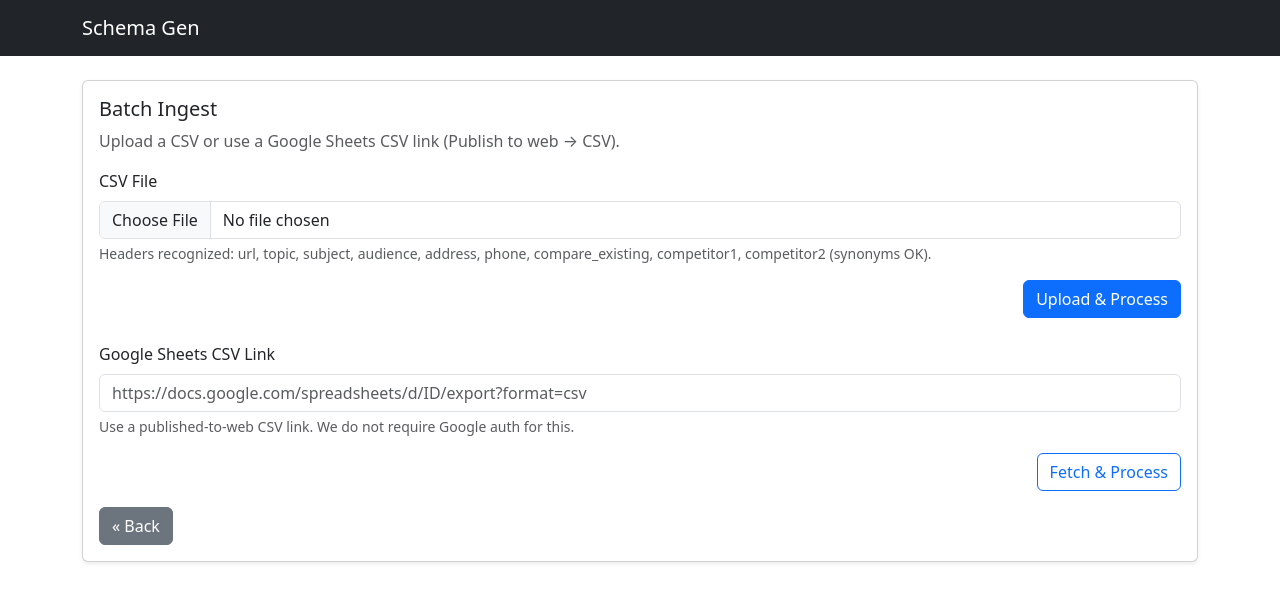
After one commit to jskaller/schema-gen, a FastAPI app: template app/web/templates/batch.html in a window 1280 px wide. The commit adds this page. Shown: the top 602 px of the page. Run offline with FastAPI, Linux system fonts and the light colour scheme; the template is opened without the code that fills it, so the values that code supplies are empty.

Commit message:
feat: (05) batch ingest via CSV or Google Sheets CSV link

```diff
--- a/app/main.py
+++ b/app/main.py
@@ -1,13 +1,12 @@
 
-from fastapi import FastAPI, Request, Form
+from fastapi import FastAPI, Request, Form, UploadFile, File
 from fastapi.responses import HTMLResponse, RedirectResponse, StreamingResponse, Response
 from fastapi.templating import Jinja2Templates
 from starlette.datastructures import URL
+import io, csv, json
+import httpx
 
-import io, csv, json, re
-from urllib.parse import urlparse
-from datetime import datetime
-
+from app.services.csv_ingest import parse_csv
 from app.services.fetch import fetch_url
 from app.services.extract import extract_clean_text
 from app.services.ai import get_provider, GenerationInputs
@@ -19,21 +18,33 @@ from app.services.jsonld_extract import extract_onpage_jsonld
 from app.services.compare import summarize_scores, pick_primary_by_type
 
 from pathlib import Path
+from datetime import datetime
+from urllib.parse import urlparse
+
 hospital_schema = Path("app/schemas/hospital.schema.json").read_text()
 
-app = FastAPI(title="Schema Gen", version="0.5.0")
+app = FastAPI(title="Schema Gen", version="0.6.0")
 templates = Jinja2Templates(directory="app/web/templates")
 
 @app.get("/", response_class=HTMLResponse)
 async def index(request: Request, ok: str | None = None, error: str | None = None):
     return templates.TemplateResponse("index.html", {"request": request, "ok": ok, "error": error})
 
-def _safe_filename_from_url(url: str, prefix: str, ext: str) -> str:
-    host = urlparse(url).netloc.replace(":", "_")
-    ts = datetime.utcnow().strftime("%Y%m%d-%H%M%S")
-    return f"{prefix}-{host}-{ts}.{ext}"
+@app.get("/batch", response_class=HTMLResponse)
+async def batch_page(request: Request, error: str | None = None, warnings: list[str] | None = None):
+    return templates.TemplateResponse("batch.html", {"request": request, "error": error, "warnings": warnings or []})
 
-async def _process_single(url: str, topic, subject, audience, address, phone, compare_existing, competitor1, competitor2):
+async def _process_row(row: dict[str, str]) -> dict:
+    url = row.get("url", "").strip()
+    topic = row.get("topic") or None
+    subject = row.get("subject") or None
+    audience = row.get("audience") or None
+    address = row.get("address") or None
+    phone = row.get("phone") or None
+    compare_existing = row.get("compare_existing") or None
+    competitor1 = row.get("competitor1") or None
+    competitor2 = row.get("competitor2") or None
+
     raw_html = await fetch_url(url)
     cleaned_text = extract_clean_text(raw_html)
     sig = extract_signals(raw_html)
@@ -65,109 +76,70 @@ async def _process_single(url: str, topic, subject, audience, address, phone, co
         score_fn=score_jsonld,
         max_attempts=3,
     )
-    final_valid, final_errors = validate_against_schema(final_jsonld, hospital_schema)
 
-    comparisons = []
-    notes = []
+    # Optional: compare existing on-page schema
+    comp_summary = []
     if compare_existing:
         onpage = extract_onpage_jsonld(raw_html)
         primary = pick_primary_by_type(onpage, "Hospital") if onpage else None
         if primary:
-            comparisons.append(summarize_scores("On‑page JSON‑LD", primary, score_jsonld, required, recommended))
-        else:
-            notes.append("No on‑page JSON‑LD suitable for Hospital found.")
-    for label, comp_url in (("Competitor #1", competitor1), ("Competitor #2", competitor2)):
-        if comp_url:
-            try:
-                comp_html = await fetch_url(comp_url)
-                comp_items = extract_onpage_jsonld(comp_html)
-                comp_primary = pick_primary_by_type(comp_items, "Hospital")
-                if comp_primary:
-                    comparisons.append(summarize_scores(f"{label}", comp_primary, score_jsonld, required, recommended))
-                else:
-                    notes.append(f"{label}: no suitable JSON‑LD found.")
-            except Exception as ce:
-                notes.append(f"{label}: fetch error – {ce}")
+            comp_summary.append(summarize_scores("On‑page JSON‑LD", primary, score_jsonld, required, recommended))
 
     return {
         "url": url,
-        "cleaned_text": cleaned_text,
-        "jsonld": final_jsonld,
-        "valid": final_valid,
-        "validation_errors": final_errors,
-        "overall": final_score,
-        "details": final_details,
-        "iterations": iterations,
-        "comparisons": comparisons,
-        "comparison_notes": notes,
-        "signals": sig,
+        "score": final_score,
+        "valid": "yes" if valid else "no",
+        "jsonld": json.dumps(final_jsonld, ensure_ascii=False),
     }
 
-@app.post("/submit", response_class=HTMLResponse)
-async def submit(
-    request: Request,
-    url: str = Form(""),
-    batch_urls: str = Form(""),
-    topic: str | None = Form(None),
-    subject: str | None = Form(None),
-    audience: str | None = Form(None),
-    address: str | None = Form(None),
-    phone: str | None = Form(None),
-    compare_existing: str | None = Form(None),
-    competitor1: str | None = Form(None),
-    competitor2: str | None = Form(None),
-):
-    try:
-        urls = [u.strip() for u in (batch_urls or "").splitlines() if u.strip()]
-        if urls:
-            # Batch mode: process and return CSV
-            output = io.StringIO()
-            writer = csv.writer(output)
-            writer.writerow(["url", "score", "valid", "jsonld"])
-            for u in urls:
-                try:
-                    result = await _process_single(u, topic, subject, audience, address, phone, None, None, None)
-                    writer.writerow([u, result["overall"], "yes" if result["valid"] else "no", json.dumps(result["jsonld"])])
-                except Exception as e:
-                    writer.writerow([u, "", "error", str(e)])
-            output.seek(0)
-            filename = f"schema-export-{datetime.utcnow().strftime('%Y%m%d-%H%M%S')}.csv"
-            return StreamingResponse(
-                output, media_type="text/csv",
-                headers={"Content-Disposition": f'attachment; filename="{filename}"'}
-            )
-        else:
-            # Single mode: proceed to HTML result page
-            if not url:
-                return RedirectResponse(url=str(URL("/").include_query_params(error="Please provide a URL or batch URLs")), status_code=303)
-            result = await _process_single(url, topic, subject, audience, address, phone, compare_existing, competitor1, competitor2)
-            return templates.TemplateResponse(
-                "result.html",
-                {"request": request, **result, "topic": topic, "subject": subject, "audience": audience, "address": address, "phone": phone},
-            )
-    except Exception as e:
-        return RedirectResponse(url=str(URL("/").include_query_params(error=str(e))), status_code=303)
-
-@app.post("/export/jsonld")
-async def export_jsonld(jsonld: str = Form(...), url: str = Form(...)):
-    data = json.loads(jsonld)
-    filename = _safe_filename_from_url(url, "schema", "json")
-    payload = json.dumps(data, indent=2)
-    return Response(
-        content=payload,
-        media_type="application/ld+json",
-        headers={"Content-Disposition": f'attachment; filename="{filename}"'}
+def _csv_download(rows: list[dict[str, str]], prefix: str) -> StreamingResponse:
+    output = io.StringIO()
+    writer = csv.DictWriter(output, fieldnames=["url", "score", "valid", "jsonld"])
+    writer.writeheader()
+    for r in rows:
+        writer.writerow(r)
+    output.seek(0)
+    ts = datetime.utcnow().strftime("%Y%m%d-%H%M%S")
+    return StreamingResponse(
+        output, media_type="text/csv",
+        headers={"Content-Disposition": f'attachment; filename="{prefix}-{ts}.csv"'}
     )
 
-@app.post("/export/csv")
-async def export_csv(jsonld: str = Form(...), url: str = Form(...), score: str = Form(""),):
-    output = io.StringIO()
-    writer = csv.writer(output)
-    writer.writerow(["url", "score", "jsonld"])
-    writer.writerow([url, score, jsonld])
-    output.seek(0)
-    filename = _safe_filename_from_url(url, "schema-single", "csv")
-    return StreamingResponse(
-        output, media_type="text/csv",
-        headers={"Content-Disposition": f'attachment; filename="{filename}"'}
-    )
+@app.post("/batch/upload")
+async def batch_upload(file: UploadFile = File(...)):
+    text = (await file.read()).decode("utf-8", errors="ignore")
+    rows, warnings = parse_csv(text)
+    if not rows:
+        return RedirectResponse(str(URL("/batch").include_query_params(error="No data rows found", warnings=warnings)), status_code=303)
+
+    processed: list[dict[str, str]] = []
+    for row in rows:
+        try:
+            result = await _process_row(row)
+            processed.append(result)
+        except Exception as e:
+            processed.append({"url": row.get("url",""), "score": "", "valid": "error", "jsonld": str(e)})
+    return _csv_download(processed, "schema-batch")
+
+@app.post("/batch/fetch")
+async def batch_fetch(csv_url: str = Form(...)):
+    try:
+        async with httpx.AsyncClient(follow_redirects=True, timeout=30) as client:
+            r = await client.get(csv_url)
+            r.raise_for_status()
+            content = r.text
+    except Exception as e:
+        return RedirectResponse(str(URL("/batch").include_query_params(error=str(e))), status_code=303)
+
+    rows, warnings = parse_csv(content)
+    if not rows:
+        return RedirectResponse(str(URL("/batch").include_query_params(error="No data rows found", warnings=warnings)), status_code=303)
+
+    processed: list[dict[str, str]] = []
+    for row in rows:
+        try:
+            result = await _process_row(row)
+            processed.append(result)
+        except Exception as e:
+            processed.append({"url": row.get("url",""), "score": "", "valid": "error", "jsonld": str(e)})
+    return _csv_download(processed, "schema-batch")
--- /dev/null
+++ b/app/web/templates/batch.html
@@ -0,0 +1,47 @@
+
+{% extends "base.html" %}
+{% block title %}Schema Gen – Batch Ingest{% endblock %}
+{% block content %}
+<div class="card shadow-sm">
+  <div class="card-body">
+    <h5 class="card-title">Batch Ingest</h5>
+    <p class="text-muted">Upload a CSV or use a Google Sheets CSV link (Publish to web → CSV).</p>
+
+    {% if error %}
+      <div class="alert alert-danger">Error: {{ error }}</div>
+    {% endif %}
+    {% if warnings and warnings|length %}
+      <div class="alert alert-warning">
+        <strong>Warnings</strong>
+        <ul class="mb-0">
+          {% for w in warnings %}<li>{{ w }}</li>{% endfor %}
+        </ul>
+      </div>
+    {% endif %}
+
+    <form class="mb-4" method="post" action="/batch/upload" enctype="multipart/form-data">
+      <div class="mb-3">
+        <label class="form-label">CSV File</label>
+        <input class="form-control" type="file" name="file">
+        <div class="form-text">Headers recognized: url, topic, subject, audience, address, phone, compare_existing, competitor1, competitor2 (synonyms OK).</div>
+      </div>
+      <div class="text-end">
+        <button class="btn btn-primary" type="submit">Upload & Process</button>
+      </div>
+    </form>
+
+    <form method="post" action="/batch/fetch" class="mb-3">
+      <div class="mb-3">
+        <label class="form-label">Google Sheets CSV Link</label>
+        <input class="form-control" type="url" name="csv_url" placeholder="https://docs.google.com/spreadsheets/d/ID/export?format=csv">
+        <div class="form-text">Use a published-to-web CSV link. We do not require Google auth for this.</div>
+      </div>
+      <div class="text-end">
+        <button class="btn btn-outline-primary" type="submit">Fetch & Process</button>
+      </div>
+    </form>
+
+    <a href="/" class="btn btn-secondary">« Back</a>
+  </div>
+</div>
+{% endblock %}
--- /dev/null
+++ b/schema-export-20250825-171726.csv
@@ -0,0 +1,3 @@
+url,score,valid,jsonld
+https://montefioreeinstein.org,98,yes,"{""@context"": ""https://schema.org"", ""@type"": ""Hospital"", ""name"": ""Montefiore Einstein"", ""description"": ""Montefiore Einstein is a premier destination for people from around the world seeking the highest level of care for the most complex medical conditions, delivered by world-renowned specialists."", ""url"": ""https://montefioreeinstein.org"", ""telephone"": ""(800-636-6683"", ""address"": {""@type"": ""PostalAddress"", ""streetAddress"": ""1 PGY-2 PGY-3 PGY-3 Ambulatory Care Elective PGY-4 PGY-5 Rotations Didactic Programs Global Health Trips 2012-Present Post""}, ""sameAs"": [""https://www.instagram.com/einsteincreativeservice/?r=nametag"", ""https://twitter.com/MontefioreNYC"", ""https://www.facebook.com/montefioremedicalcenter"", ""https://www.linkedin.com/company/montefiore-health-system"", ""https://www.instagram.com/montefiorehealthsystem"", ""https://www.youtube.com/user/MontefioreMedCenter"", ""https://twitter.com/EinsteinMed"", ""https://www.facebook.com/EinsteinCollegeofMedicine"", ""https://www.linkedin.com/school/albert-einstein-college-of-medicine"", ""https://www.instagram.com/einsteinmed"", ""https://www.youtube.com/user/EinsteinCollegeofMed""], ""medicalSpecialty"": ""Health Care"", ""dateModified"": ""2025-08-25T17:17:18.061794Z"", ""audience"": {""@type"": ""Audience"", ""audienceType"": ""patient""}}"
+https://montefioreeinstein.org/cancer,98,yes,"{""@context"": ""https://schema.org"", ""@type"": ""Hospital"", ""name"": ""Montefiore Einstein"", ""description"": ""At Montefiore Einstein Comprehensive Cancer Center, we\u2019re committed to finding new and better cancer treatment options."", ""url"": ""https://montefioreeinstein.org/cancer"", ""telephone"": ""833-632-2623"", ""address"": {""@type"": ""PostalAddress"", ""streetAddress"": ""1 PGY-2 PGY-3 PGY-3 Ambulatory Care Elective PGY-4 PGY-5 Rotations Didactic Programs Global Health Trips 2012-Present Post""}, ""sameAs"": [""https://www.instagram.com/einsteincreativeservice/?r=nametag"", ""https://twitter.com/MontefioreNYC"", ""https://www.facebook.com/montefioremedicalcenter"", ""https://www.linkedin.com/company/montefiore-health-system"", ""https://www.instagram.com/montefiorehealthsystem"", ""https://www.youtube.com/user/MontefioreMedCenter"", ""https://twitter.com/EinsteinMed"", ""https://www.facebook.com/EinsteinCollegeofMedicine"", ""https://www.linkedin.com/school/albert-einstein-college-of-medicine"", ""https://www.instagram.com/einsteinmed"", ""https://www.youtube.com/user/EinsteinCollegeofMed""], ""medicalSpecialty"": ""Health Care"", ""dateModified"": ""2025-08-25T17:17:26.692445Z"", ""audience"": {""@type"": ""Audience"", ""audienceType"": ""patient""}}"
```
Also changed, not shown: app/services/csv_ingest.py (added, +67 -0 lines), app/web/templates/index.html (+6 -9 lines), 1 other file.
